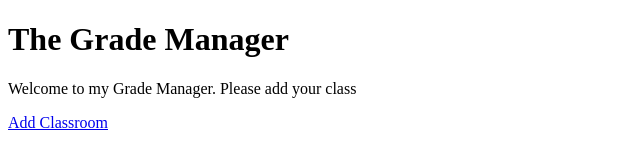
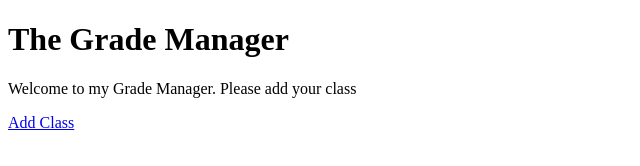
Before and after one commit to jojom31/GradeManager, a plain HTML site: page GradeManager/index.html in a window 1280 px wide. Shown: the full height of the page, 0-640 px from the left. Drawn offline with Linux system fonts and the light colour scheme.

Commit message:
made some changes to index file

```diff
--- a/GradeManager/index.html
+++ b/GradeManager/index.html
@@ -8,7 +8,7 @@
     <h1>The Grade Manager</h1>
 
     <p>Welcome to my Grade Manager. Please add your class  </p>
-    <a href="classes.html">Add Classroom</a>
+    <a href="classes.html">Add Class</a>
 
 </body>
 </html>
```
